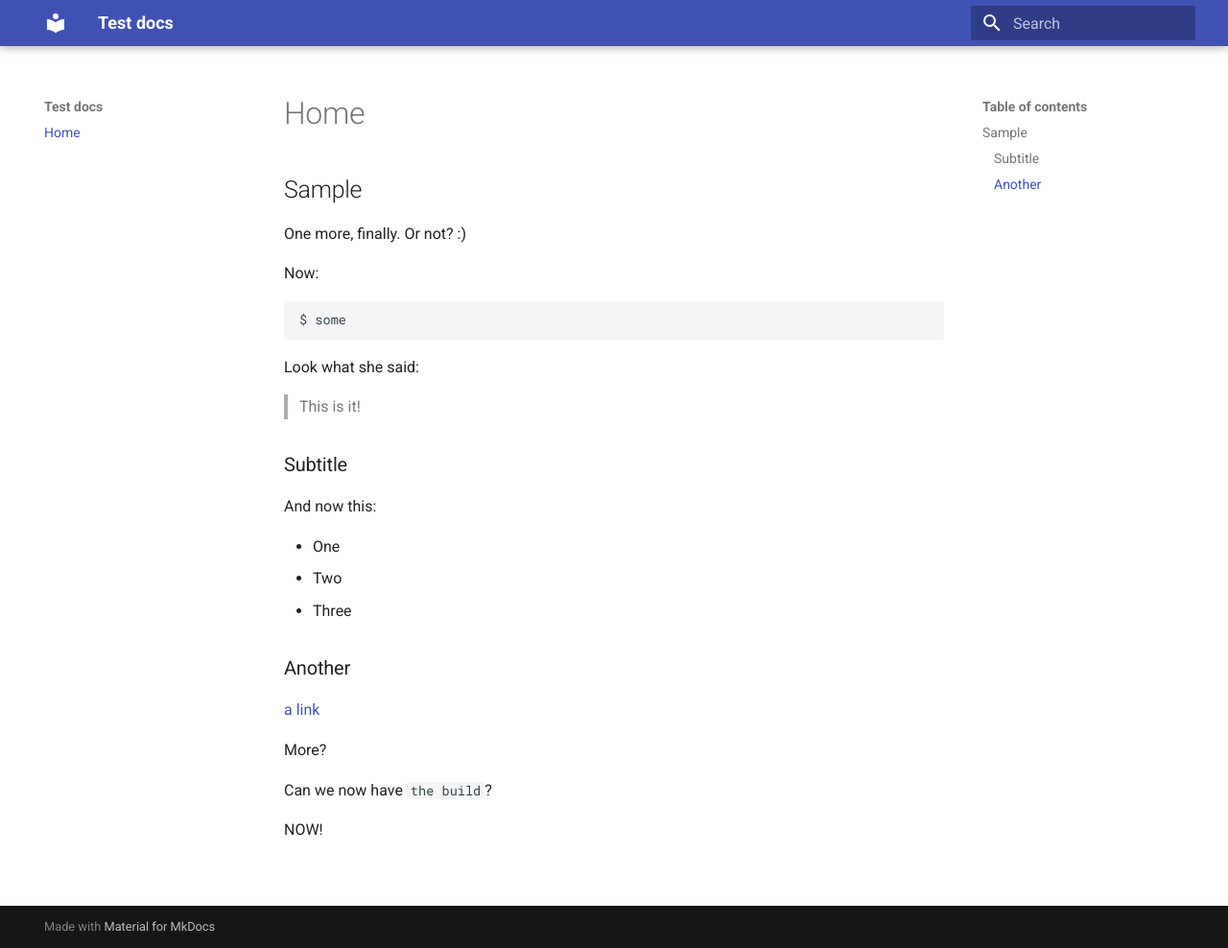
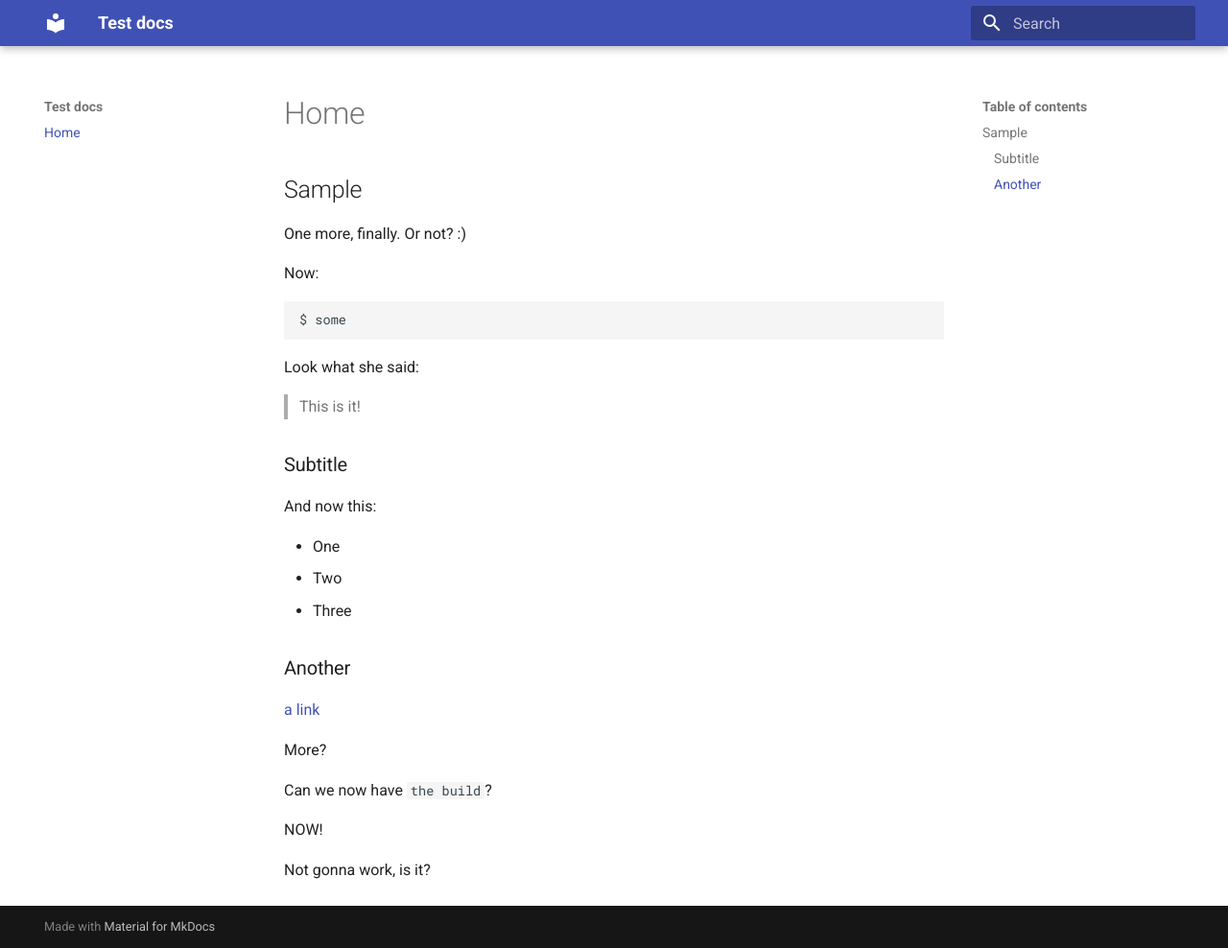
Before and after one commit to mhausenblas/mkdocs-template, an MkDocs documentation site: the page built from docs/index.md, in a window 1280 px wide and 988 px high. Shown: the whole window at 96% size. Built offline with MkDocs 1.6.1 and Material for MkDocs 9.7.7, drawn with Linux system fonts in a browser that asks for light colours.

Commit message:
updates docs

```diff
--- a/docs/index.md
+++ b/docs/index.md
@@ -31,3 +31,6 @@ More?
 Can we now have `the build`?
 
 NOW!
+
+
+Not gonna work, is it?
```
